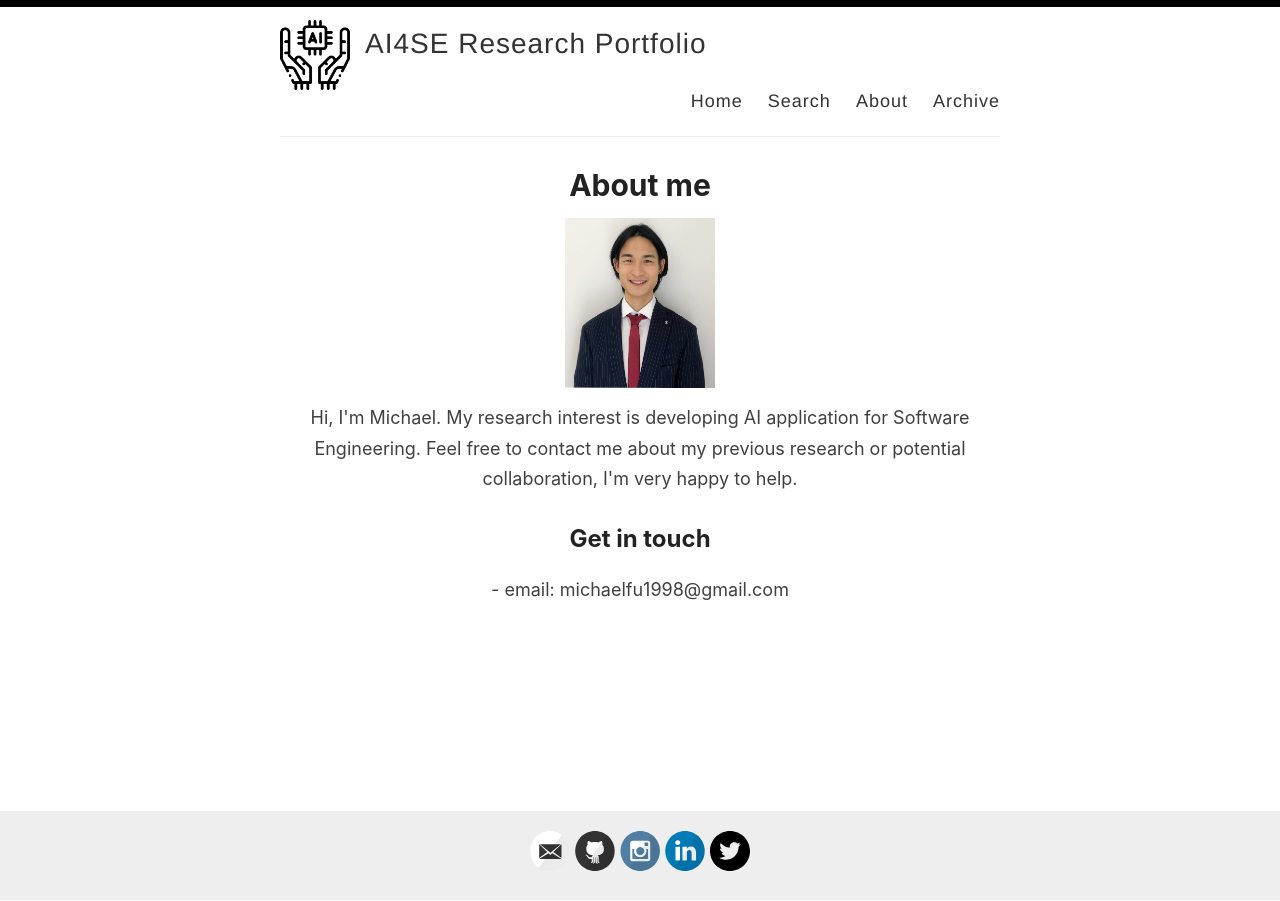
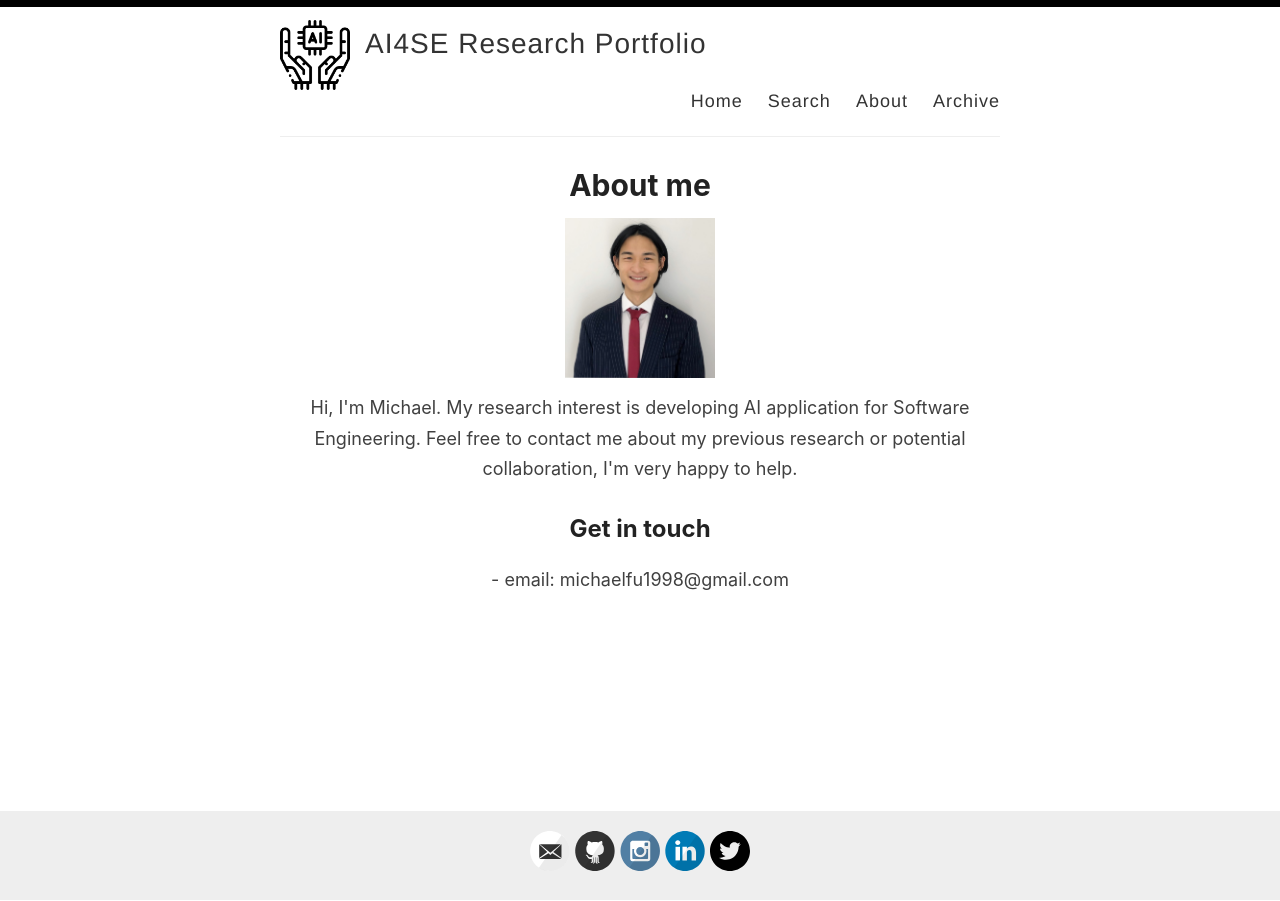
Before and after one commit to lanpengyou125/lanpengyouzhuye.github.io, a Jekyll site: the page built from _pages/about.md, in a window 1280 px wide. Built offline with Jekyll 4.4.1, drawn with Linux system fonts in a browser that asks for light colours.

Commit message:
Update about.md

```diff
--- a/_pages/about.md
+++ b/_pages/about.md
@@ -4,7 +4,7 @@ title: About me
 permalink: /about/
 ---
 <p align="center">
-    <img src="../images/my_photo.png" width="150" height="170">
+    <img src="../images/my_photo.png" width="150" height="160">
 </p>
 
 <center> Hi, I'm Michael. My research interest is developing AI application for Software Engineering. Feel free to contact me about my previous research or potential collaboration, I'm very happy to help. </center>
```
